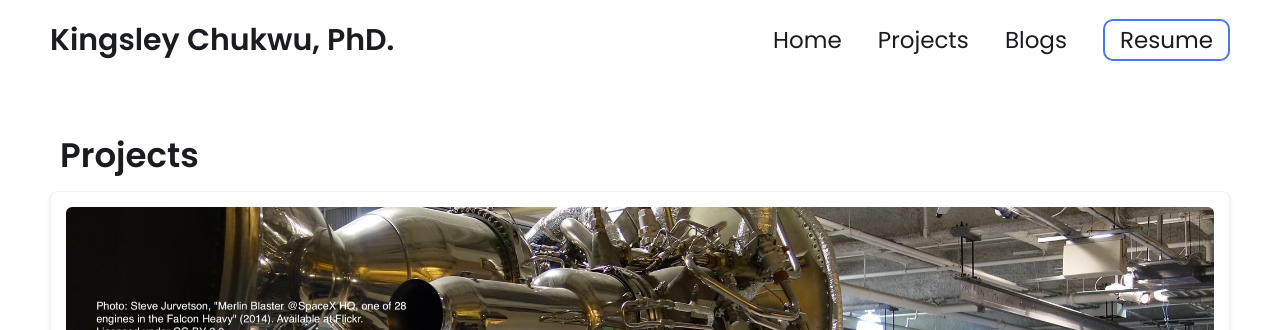
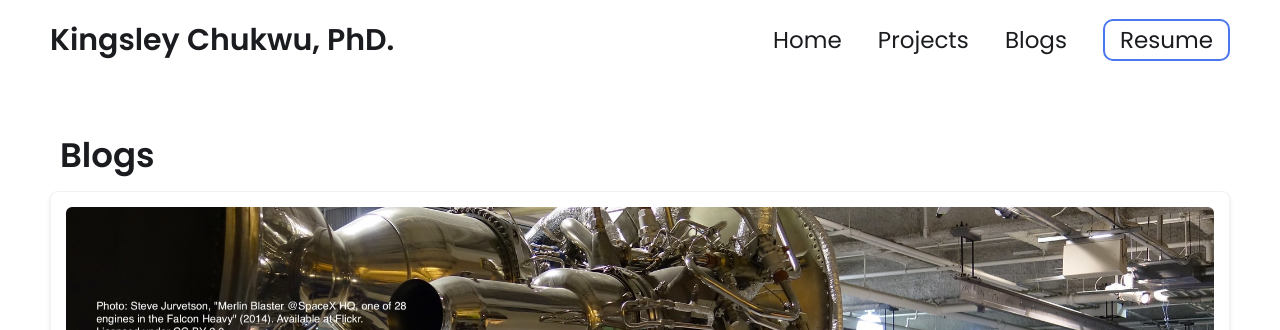
Before and after one commit to chukwuk/chukwuk.github.io, a Jekyll site: the page built from blogs.html, in a window 1280 px wide. Shown: the top 330 px of the page. Built offline with Jekyll 4.4.1, drawn with Linux system fonts in a browser that asks for light colours.

Commit message:
Update title for blogs

```diff
--- a/_includes/blogs.html
+++ b/_includes/blogs.html
@@ -1,6 +1,6 @@
 <!-- SECTION 3: project -->
 <section id="blogs" class="blog-grid-section">
-    <h2>Projects</h2>
+    <h2>Blogs</h2>
 
     <div class="grid-container">
         {% for item in site.blogs %}
```
